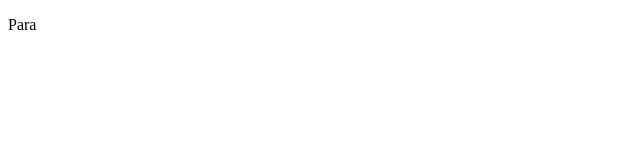
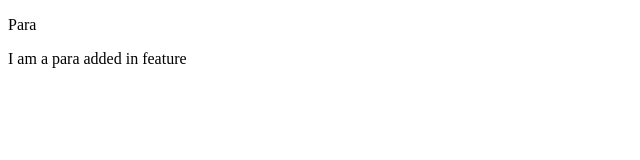
Before and after one commit to Shubhdwivedii/localrepo, a plain HTML site: page index.html in a window 1280 px wide. Shown: the whole page, without its empty margins (0-640 px from the left). Drawn offline with Linux system fonts and the light colour scheme.

Commit message:
add feature

```diff
--- a/index.html
+++ b/index.html
@@ -7,5 +7,6 @@
 </head>
 <body>
     <p>Para</p>
+    <p>I am a para added in feature</p>
 </body>
 </html>
```
